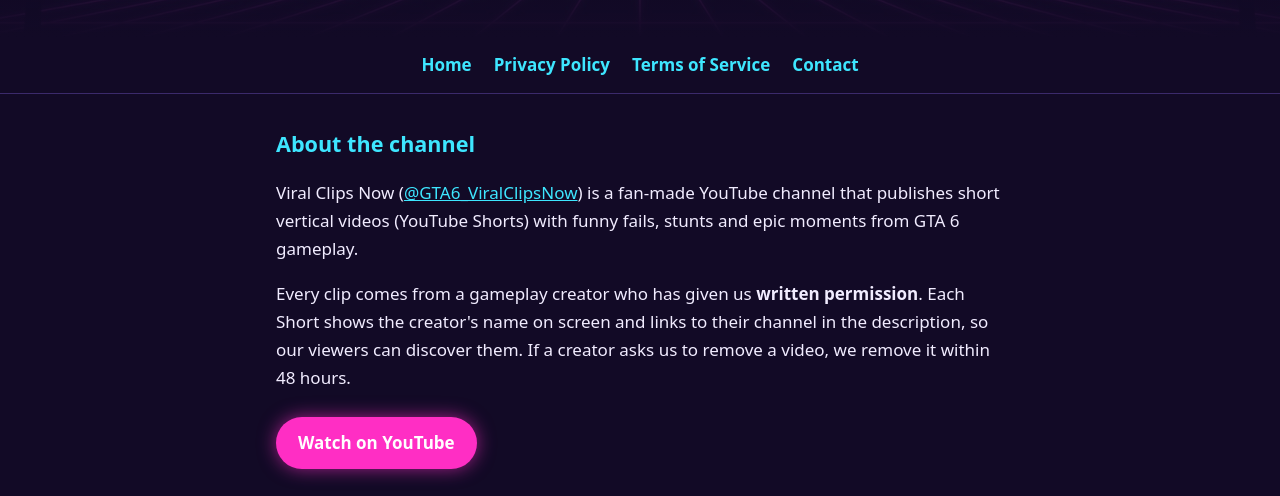
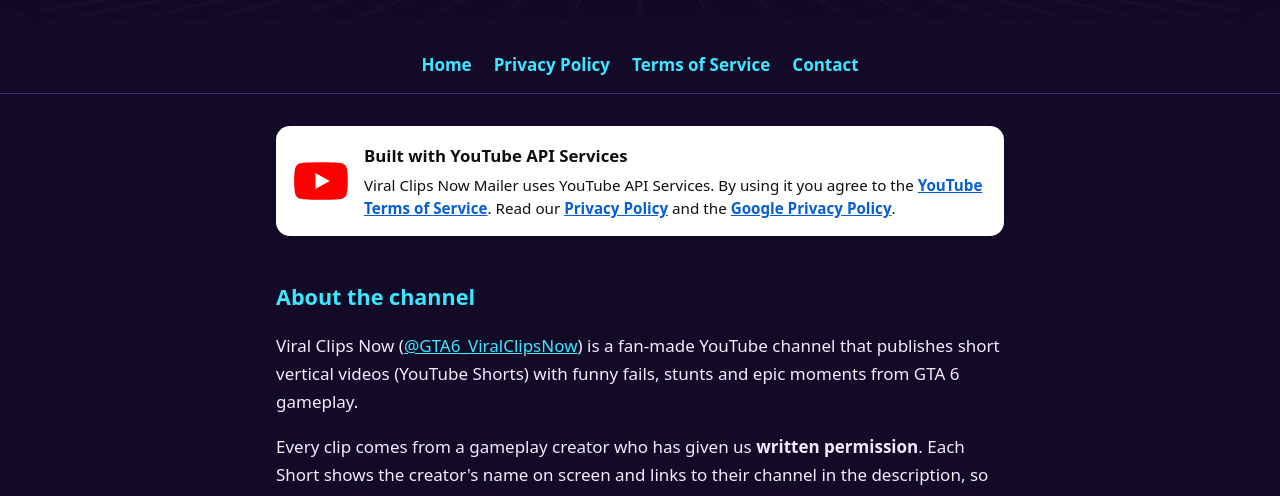
Before and after one commit to Viralclipsnow/viralclipsnow.github.io, a plain HTML site: page index.html in a window 1280 px wide. Shown: the part 276-772 px from the top of the page. Drawn offline with Linux system fonts and the light colour scheme.

Commit message:
Portada: marca YouTube API Services y enlace a privacidad

```diff
--- a/estilo.css
+++ b/estilo.css
@@ -39,3 +39,8 @@ h2:first-child { margin-top: 0; }
 .nota { color: var(--tenue); font-size: .92rem; }
 footer { border-top: 1px solid var(--linea); padding: 22px 16px 32px; text-align: center; color: var(--tenue); font-size: .88rem; }
 footer a { margin: 0 8px; }
+.yt { display: flex; gap: 16px; align-items: center; background: #fff; color: #0f0f0f; border-radius: 14px; padding: 16px 18px; margin: 0 0 28px; }
+.yt strong { font-size: 1.05rem; }
+.yt p { margin: 4px 0 0; font-size: .95rem; line-height: 1.5; }
+.yt a { color: #065fd4; font-weight: 600; }
+.yt svg { flex: none; }
--- a/index.html
+++ b/index.html
@@ -21,6 +21,13 @@
   <a href="#contact">Contact</a>
 </nav>
 <main>
+<section class="yt" aria-label="YouTube API Services">
+  <svg viewBox="0 0 68 48" width="54" height="38" aria-hidden="true"><path d="M66.5 7.7c-.8-2.9-3-5.2-5.9-6C55.3.3 34 .3 34 .3s-21.3 0-26.6 1.4c-2.9.8-5.1 3.1-5.9 6C.1 13 .1 24 .1 24s0 11 1.4 16.3c.8 2.9 3 5.2 5.9 6 5.3 1.4 26.6 1.4 26.6 1.4s21.3 0 26.6-1.4c2.9-.8 5.1-3.1 5.9-6C67.9 35 67.9 24 67.9 24s0-11-1.4-16.3z" fill="#f00"/><path d="M45 24 27 14v20z" fill="#fff"/></svg>
+  <div>
+    <strong>Built with YouTube API Services</strong>
+    <p>Viral Clips Now Mailer uses YouTube API Services. By using it you agree to the <a href="https://www.youtube.com/t/terms">YouTube Terms of Service</a>. Read our <a href="privacy.html">Privacy Policy</a> and the <a href="https://policies.google.com/privacy">Google Privacy Policy</a>.</p>
+  </div>
+</section>
   <h2>About the channel</h2>
   <p>Viral Clips Now (<a href="https://www.youtube.com/@GTA6_ViralClipsNow">@GTA6_ViralClipsNow</a>) is a fan-made YouTube channel that publishes short vertical videos (YouTube Shorts) with funny fails, stunts and epic moments from GTA 6 gameplay.</p>
   <p>Every clip comes from a gameplay creator who has given us <strong>written permission</strong>. Each Short shows the creator's name on screen and links to their channel in the description, so our viewers can discover them. If a creator asks us to remove a video, we remove it within 48 hours.</p>
@@ -44,7 +51,7 @@
   <p>Creators, viewers and anyone else can reach us at <a href="mailto:teamvillogor01@gmail.com">teamvillogor01@gmail.com</a>. We answer removal requests within 48 hours.</p>
 </main>
 <footer>
-  © 2026 Viral Clips Now ·
+  © 2026 Viral Clips Now · Uses YouTube API Services ·
   <a href="privacy.html">Privacy Policy</a>
   <a href="terms.html">Terms of Service</a>
 </footer>
```
